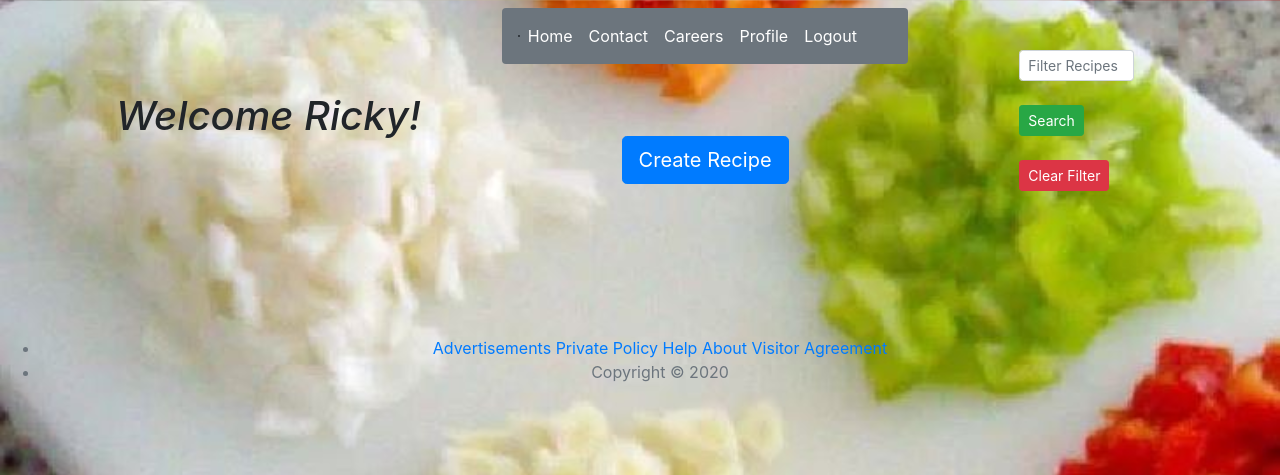
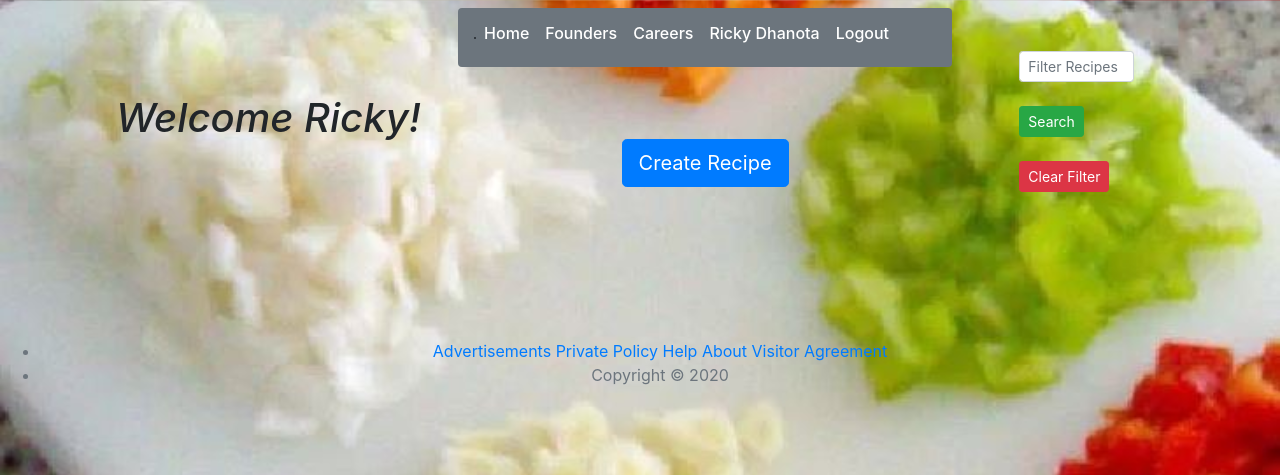
Before and after one commit to asharif123/group_project, a Django app: template recipe_app/templates/filtered_recipes.html in a window 1280 px wide. Shown: the top 475 px of the page. Run offline with Django 3.2, Linux system fonts and the light colour scheme; the template is opened without the code that fills it: values that come from a table or form of the project are taken from there, others are empty; data comes from the database, SQL or seed files in the repository; both versions use the stored data as it was after the commit; some libraries are stand-ins or nearby versions.

Commit message:
update navbar on all recipe pages and founders page

```diff
--- a/recipe_app/templates/filtered_recipes.html
+++ b/recipe_app/templates/filtered_recipes.html
@@ -14,31 +14,32 @@
         <div class="recipes col-12">
             <div class="navbar col-12">
                 <em><h1 class="active display-6">Welcome {{User.first_name}}!</h1></em>
-                <div class="col-5 text-center">
+                <div class="col-6 text-center">
                     <nav class="navbar navbar-expand-lg rounded navbar-light bg-secondary">
                         <span class="border border-dark"></span>
                         <div class="collapse navbar-collapse" id="navbarNav">
                             <ul class="navbar-nav">
                                 <li class="nav-item active">
-                                        <a class="nav-link text-white" href="/welcome">Home</a>
+                                    <h6><a class="nav-link text-white" href="/cookbook">Home</a></h6>
                                 </li>
                                 <li class="nav-item active">
-                                        <a class="nav-link text-white" href="/contact/admins">Contact</a>
+                                    <h6><a class="nav-link text-white" href="/founders">Founders</a></h6>
                                 </li>
                                 <li class="nav-item active">
-                                        <a class="nav-link text-white" href="/">Careers</a>
+                                    <h6><a class="nav-link text-white" href="#">Careers</a></h6>
                                 </li>
                                 <li class="nav-item active">
-                                        <a class="nav-link text-white" href="/user/account">Profile</a>
+                                    <h6><a class="nav-link text-white" href="/userprofile/{{User.id}}">{{User.first_name}} {{User.last_name}}</a></h6>
                                 </li>
                                 <li class="nav-item active">
-                                        <a class="nav-link text-white" href="/logout">Logout</a>
+                                    <h6><a class="nav-link text-white" href="/logout">Logout</a></h6>
                                 </li>
 
                             </ul>
                         </div>
                         </span>
                     </nav>
+
                     <br><br><br>
                     <a class="btn btn-primary btn-lg" href="/recipe/create" role="button">Create Recipe</a>
                     <br><br><br>
```
Also changed, not shown: recipe_app/templates/edit_recipe.html (+6 -5 lines), recipe_app/templates/founders.html (+6 -4 lines), recipe_app/templates/recipe_info.html (+5 -5 lines), recipe_app/templates/welcome.html (+5 -5 lines), db.sqlite3. Lines whose indentation alone changed are shown as unchanged.
